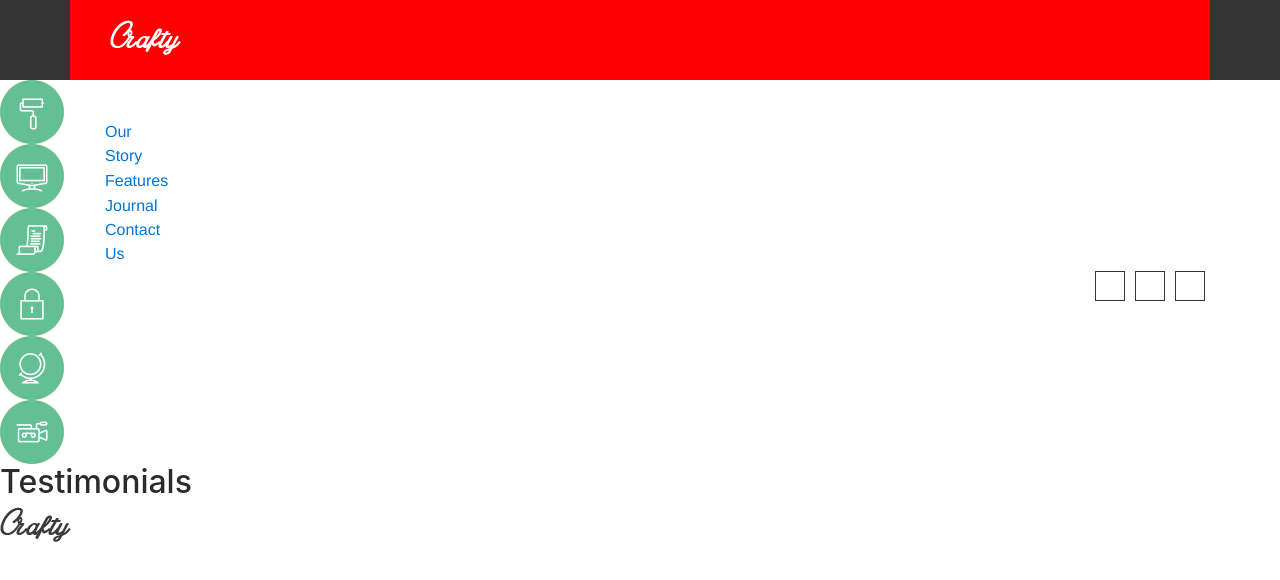
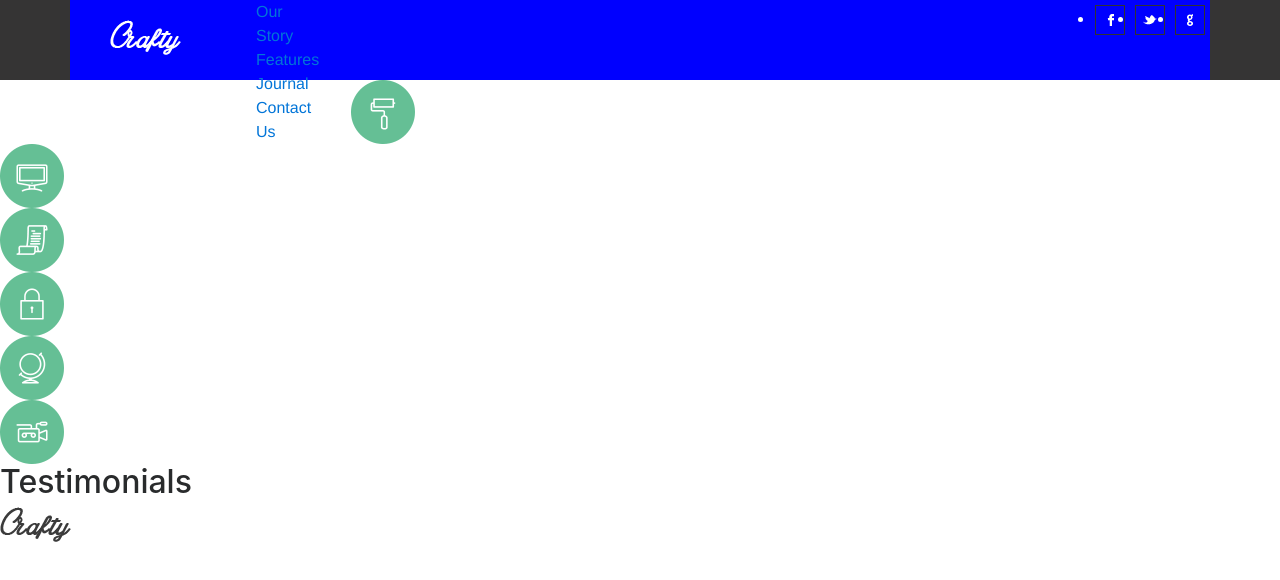
Before and after one commit to zmeeey5/dulai_lama, a website: page public/index.html in a window 1280 px wide. Drawn offline with nearby package versions, Linux system fonts and the light colour scheme.

Commit message:
Started header section styling.

```diff
--- a/public/scss/modules/_header.scss
+++ b/public/scss/modules/_header.scss
@@ -8,56 +8,39 @@ $font-stack: Lato Regular, Helvetica, sans-serif;
 
 .main-header {
   margin: 0 auto;
-  background-color: red;
+  background-color: blue;
 
   .logo {
     display: inline-block;
     height: 100%;
     margin: 20px 40px 20px 40px;
     vertical-align: middle;
+    float: left;
   }
 }
 
 .header-menu {
-
   ul {
     list-style-type: none;
     margin: 0 35px 0 35px;
     padding: 0;
     width: 60px;
+    float: left;
 
     li {
-      display: inline-block;
+      display: block;
       font-family: $font-stack;
       font-size: 16px;
       color: white;
+      float: left;
 
       a {
         display: inline-block;
+        float: left;
       }
     }
   }
 }
-
-
-
-
-
-
-
-
-
-
-
-
-
-
-
-
-
-
-
-
 
 
 
```
Also changed, not shown: public/css/main.css, 1 other file.
